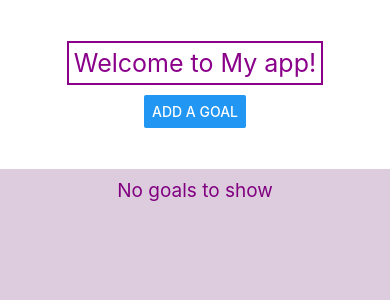
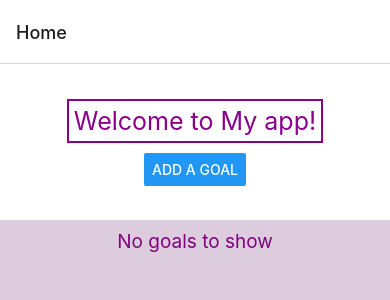
Before and after one commit to taowu-neu/Fall2024-Thu, a React Native app: screen / in a window 390 px wide. Shown: the top 300 px of the page. Built offline with nearby package versions, Linux system fonts and the light colour scheme.

Commit message:
createNativeStackNavigator finished

```diff
--- a/App.js
+++ b/App.js
@@ -1,10 +1,15 @@
 import { NavigationContainer } from '@react-navigation/native';
+import { createNativeStackNavigator } from '@react-navigation/native-stack';
 import Home from './Components/Home';
+
+const Stack = createNativeStackNavigator();
 
 export default function App() {
   return (
     <NavigationContainer>
-      <Home />
+      <Stack.Navigator>
+        <Stack.Screen name="Home" component={Home} />
+      </Stack.Navigator>
     </NavigationContainer>
   );
 }
```
